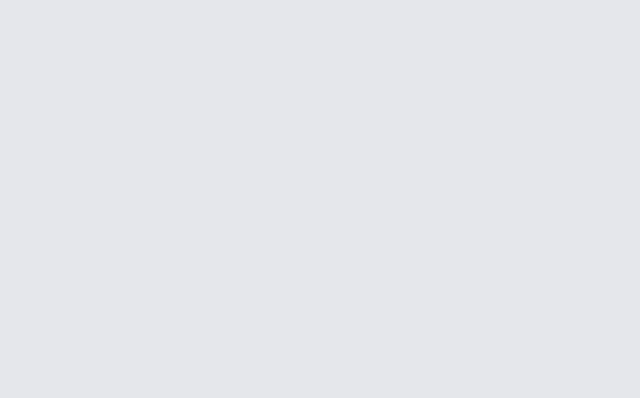
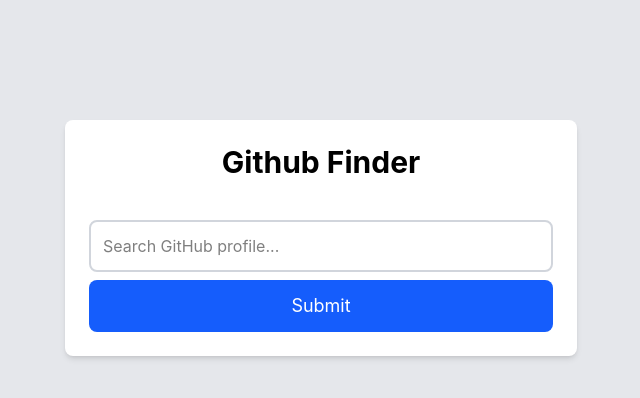
Before and after one commit to Arbon-Kastrati/github-finder, a React (Vite) app: page / in a window 1280 px wide. Shown: the top 398 px of the page, without its empty margins (319-959 px from the left). Built offline with nearby package versions, Linux system fonts and the light colour scheme.

Commit message:
include UserSearch component into the App

```diff
--- a/src/App.tsx
+++ b/src/App.tsx
@@ -1,5 +1,10 @@
+import UserSearch from './components/UserSearch';
 const App = () => {
-    return <></>;
+    return (
+        <main>
+            <UserSearch />
+        </main>
+    );
 };
 
 export default App;
```
